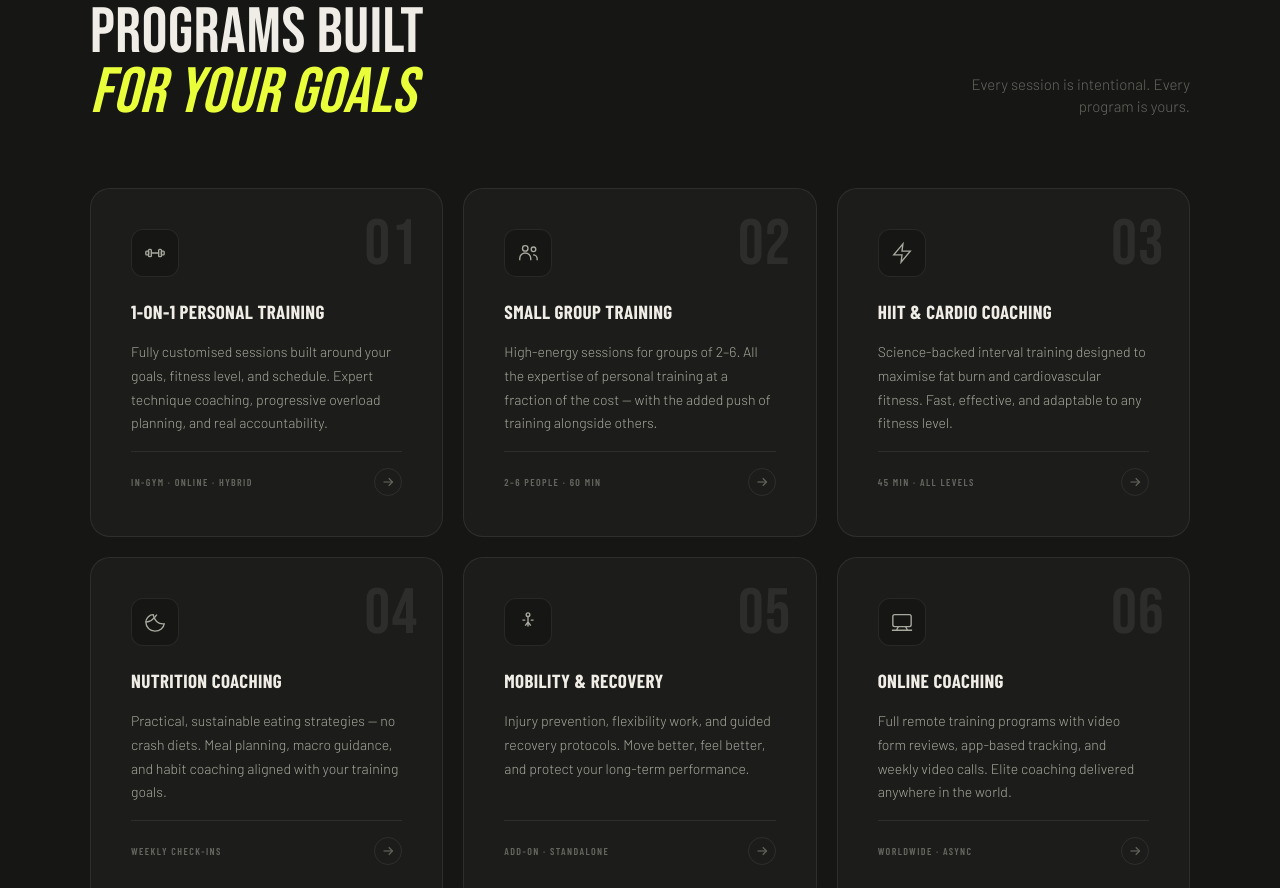
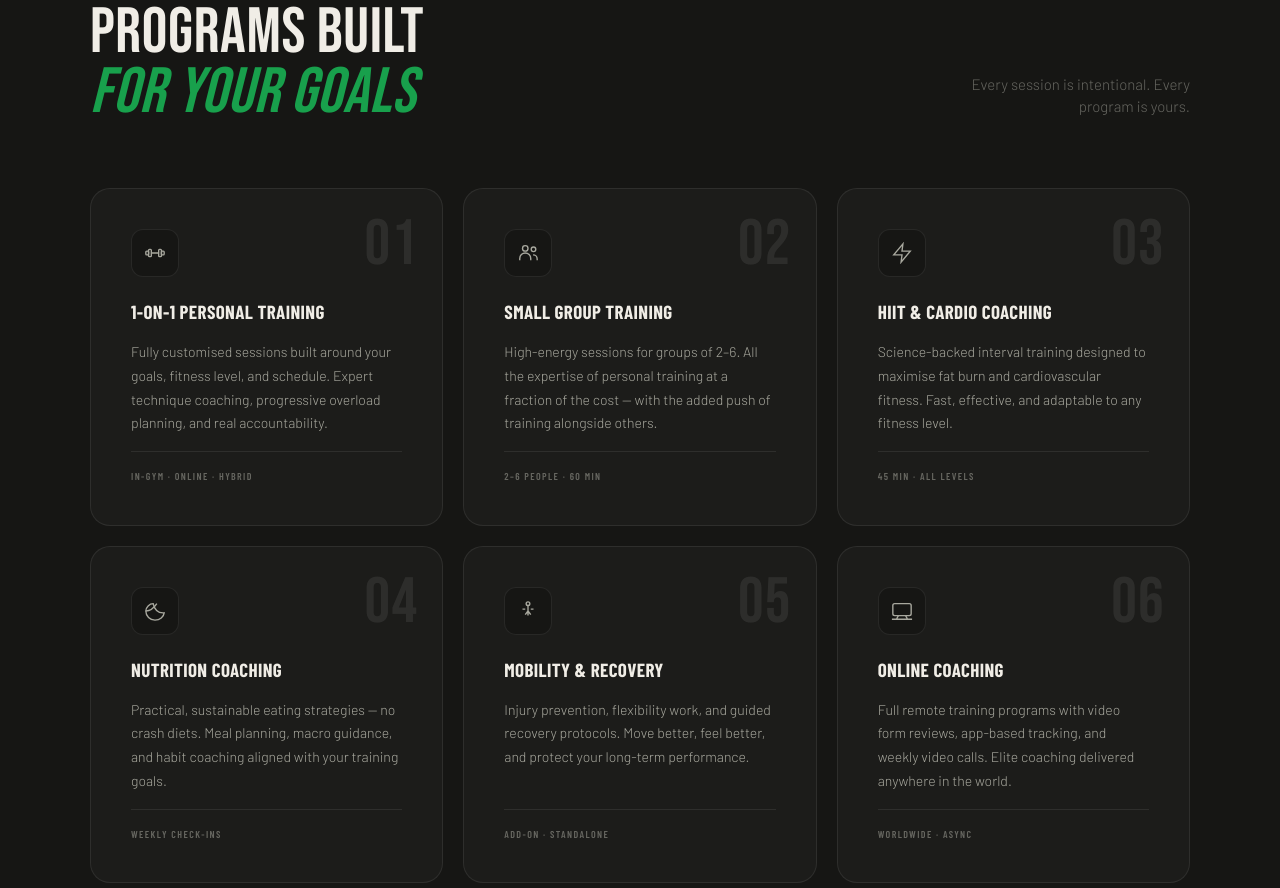
Before and after one commit to dragnarr-bit/modern-gym-business-card-web, a plain HTML site: page index.html in a window 1280 px wide. Shown: the part 1912-2800 px from the top of the page. Drawn offline with nearby package versions, Linux system fonts and the light colour scheme.

Commit message:
Add files via upload

```diff
--- a/css/general.css
+++ b/css/general.css
@@ -7,8 +7,8 @@
    ------------------------------------------------------------ */
 :root {
   /* Brand accent */
-  --accent:         #E8FF3A;   /* electric lime — the "pulse" of the brand  */
-  --accent-dim:     #c8df20;
+  --accent:         #18a04c;   /* electric lime — the "pulse" of the brand  */
+  --accent-dim:     #1dc45d;
   --accent-glow:    rgba(232, 255, 58, 0.18);
 
   /* Backgrounds */
--- a/css/services.css
+++ b/css/services.css
@@ -235,28 +235,7 @@
   color: var(--accent);
 }
 
-.card-arrow {
-  display:    flex;
-  align-items: center;
-  justify-content: center;
-  width:       28px;
-  height:      28px;
-  border:      1px solid var(--border);
-  border-radius: 50%;
-  color:       var(--text-muted);
-  transition:
-    background    var(--dur-base) var(--ease-io),
-    border-color  var(--dur-base) var(--ease-io),
-    color         var(--dur-base) var(--ease-io),
-    transform     var(--dur-base) var(--ease-out);
-}
-
-.card-arrow svg {
-  width:  12px;
-  height: 12px;
-}
-
-.service-card:hover .card-arrow {
+.service-card:hover {
   background:   var(--accent);
   border-color: var(--accent);
   color:        #111110;
--- a/index.html
+++ b/index.html
@@ -165,7 +165,7 @@
         <!-- Photo frame with gradient masks -->
         <div class="photo-frame">
           <img
-            src="https://images.unsplash.com/photo-1534438327276-14e5300c3a48?w=900&q=85&fit=crop&crop=top"
+            src="/assets/images/hero-img.jpg"
             alt="Kelvin Mariano — Elite Gym Instructor"
             class="hero-photo"
             loading="eager"
@@ -319,11 +319,7 @@
           </p>
           <div class="card-footer">
             <span class="card-detail">In-gym · Online · Hybrid</span>
-            <span class="card-arrow" aria-hidden="true">
-              <svg viewBox="0 0 16 16" fill="none" stroke="currentColor" stroke-width="1.5">
-                <line x1="2" y1="8" x2="14" y2="8"/><polyline points="9,3 14,8 9,13"/>
-              </svg>
-            </span>
+
           </div>
         </article>
 
@@ -345,11 +341,7 @@
           </p>
           <div class="card-footer">
             <span class="card-detail">2–6 people · 60 min</span>
-            <span class="card-arrow" aria-hidden="true">
-              <svg viewBox="0 0 16 16" fill="none" stroke="currentColor" stroke-width="1.5">
-                <line x1="2" y1="8" x2="14" y2="8"/><polyline points="9,3 14,8 9,13"/>
-              </svg>
-            </span>
+
           </div>
         </article>
 
@@ -368,11 +360,7 @@
           </p>
           <div class="card-footer">
             <span class="card-detail">45 min · All levels</span>
-            <span class="card-arrow" aria-hidden="true">
-              <svg viewBox="0 0 16 16" fill="none" stroke="currentColor" stroke-width="1.5">
-                <line x1="2" y1="8" x2="14" y2="8"/><polyline points="9,3 14,8 9,13"/>
-              </svg>
-            </span>
+
           </div>
         </article>
 
@@ -392,11 +380,7 @@
           </p>
           <div class="card-footer">
             <span class="card-detail">Weekly check-ins</span>
-            <span class="card-arrow" aria-hidden="true">
-              <svg viewBox="0 0 16 16" fill="none" stroke="currentColor" stroke-width="1.5">
-                <line x1="2" y1="8" x2="14" y2="8"/><polyline points="9,3 14,8 9,13"/>
-              </svg>
-            </span>
+
           </div>
         </article>
 
@@ -417,11 +401,7 @@
           </p>
           <div class="card-footer">
             <span class="card-detail">Add-on · Standalone</span>
-            <span class="card-arrow" aria-hidden="true">
-              <svg viewBox="0 0 16 16" fill="none" stroke="currentColor" stroke-width="1.5">
-                <line x1="2" y1="8" x2="14" y2="8"/><polyline points="9,3 14,8 9,13"/>
-              </svg>
-            </span>
+
           </div>
         </article>
 
@@ -441,11 +421,7 @@
           </p>
           <div class="card-footer">
             <span class="card-detail">Worldwide · Async</span>
-            <span class="card-arrow" aria-hidden="true">
-              <svg viewBox="0 0 16 16" fill="none" stroke="currentColor" stroke-width="1.5">
-                <line x1="2" y1="8" x2="14" y2="8"/><polyline points="9,3 14,8 9,13"/>
-              </svg>
-            </span>
+
           </div>
         </article>
 
```
Also changed, not shown: README.md, assets/images/hero-img.jpg (added).
